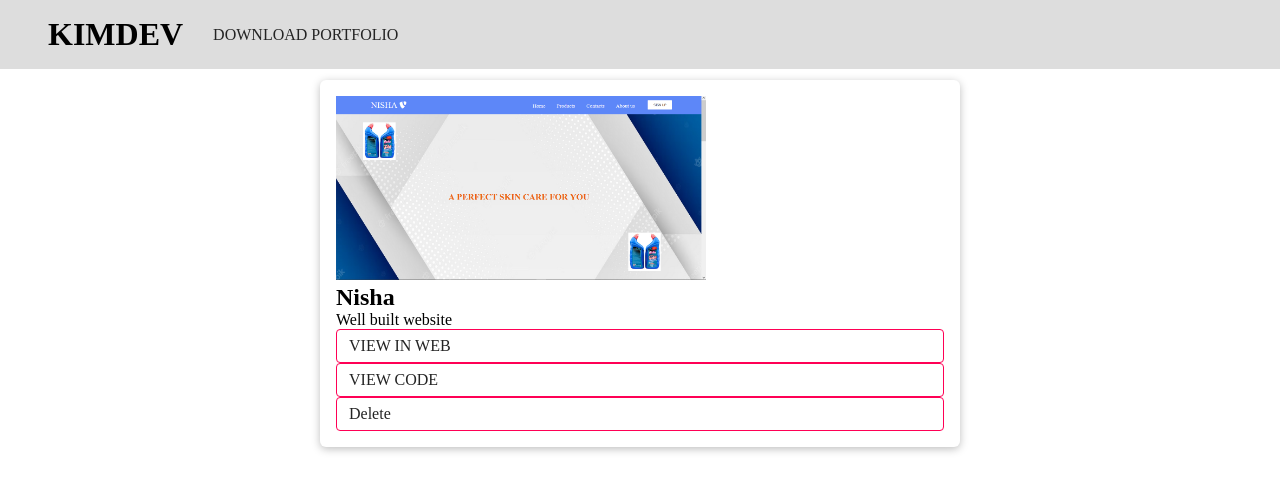
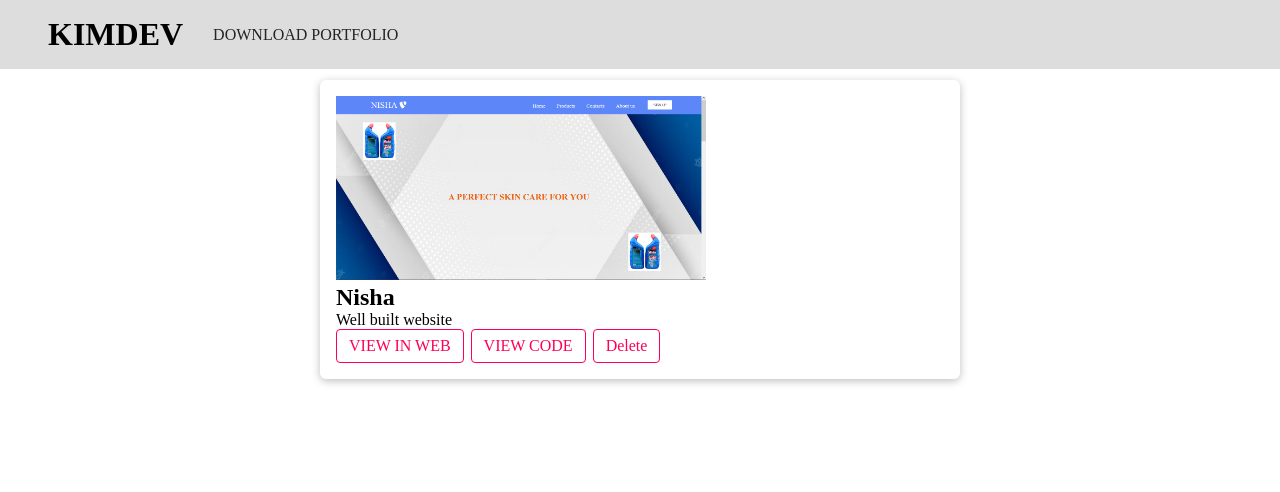
Before and after one commit to KelvinHawks/Portfolio_3, a React (Create React App) app: page /u1/project in a window 1280 px wide. Shown: the top 492 px of the page. Built offline with nearby package versions, Linux system fonts and the light colour scheme.

Commit message:
add image on a single project

```diff
--- a/src/DisplayProject/projectpage/SingleProject.js
+++ b/src/DisplayProject/projectpage/SingleProject.js
@@ -11,7 +11,7 @@ import { useParams } from 'react-router-dom'
   },
   {
     id:2,
-    image:'./images/nisha.png',
+    image:'../images/sccf.png',
     title:'SCCF',
     desc:'Well built sccf website',
     creator: 'u2'
--- a/src/pages/components/ProjectItem.css
+++ b/src/pages/components/ProjectItem.css
@@ -1,10 +1,10 @@
-.project-item{
+.project-item-main{
     list-style: none;
     margin: 1rem;
     width: calc(45% - 2rem);
     min-width: 20.5rem;
 }
-.project-item a{
+.project-item-main a{
     text-decoration: none;
     display: flex;
     align-items: center;
--- a/src/pages/components/ProjectItem.js
+++ b/src/pages/components/ProjectItem.js
@@ -5,7 +5,7 @@ import './ProjectItem.css'
 import { Link } from 'react-router-dom'
 function ProjectItem(props) {
   return (
-   <li className='project-item'>
+   <li className='project-item-main'>
     <Card className='card-item'>
       <Link to={`/${props.id}/project`}>
         <Avatar src={props.image} alt={props.title}></Avatar>
--- a/src/shared/formElements/Button.css
+++ b/src/shared/formElements/Button.css
@@ -3,7 +3,7 @@
     padding: 7px 12px;
     border: 1px solid #ff0055;
     border-radius: 4px;
-    color: #fff;
+    color: #ff0055;
     cursor: pointer;
     margin-right: 7px;
     text-decoration: none;
@@ -16,6 +16,7 @@
 .button:active{
     background: #ff4382;
     border-color: #ff4382;
+    color: #fff;
 }
 .button--inverse{
     background: transparent;
@@ -34,6 +35,7 @@
 .button--danger:active{
     background: #f34343;
     border-color: #f34343;
+    color: #fff;
 }
 .button:disabled,
 .button:hover:disabled,
```
